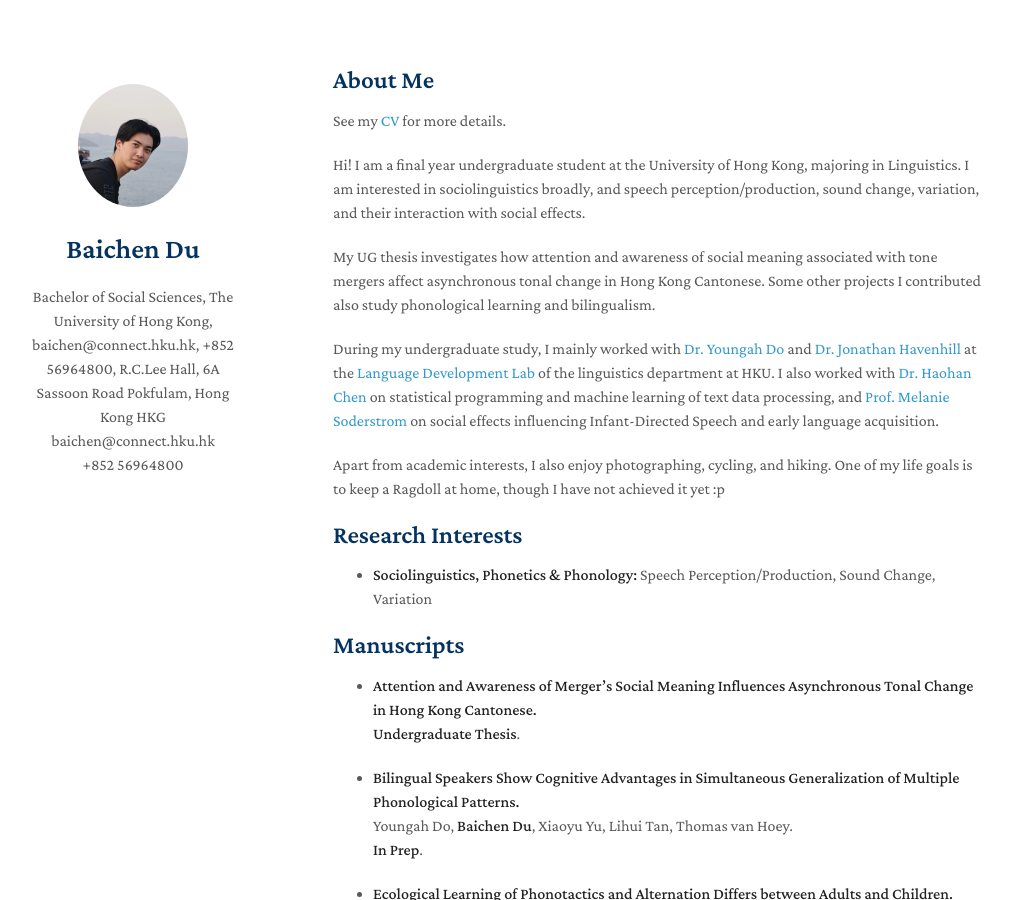
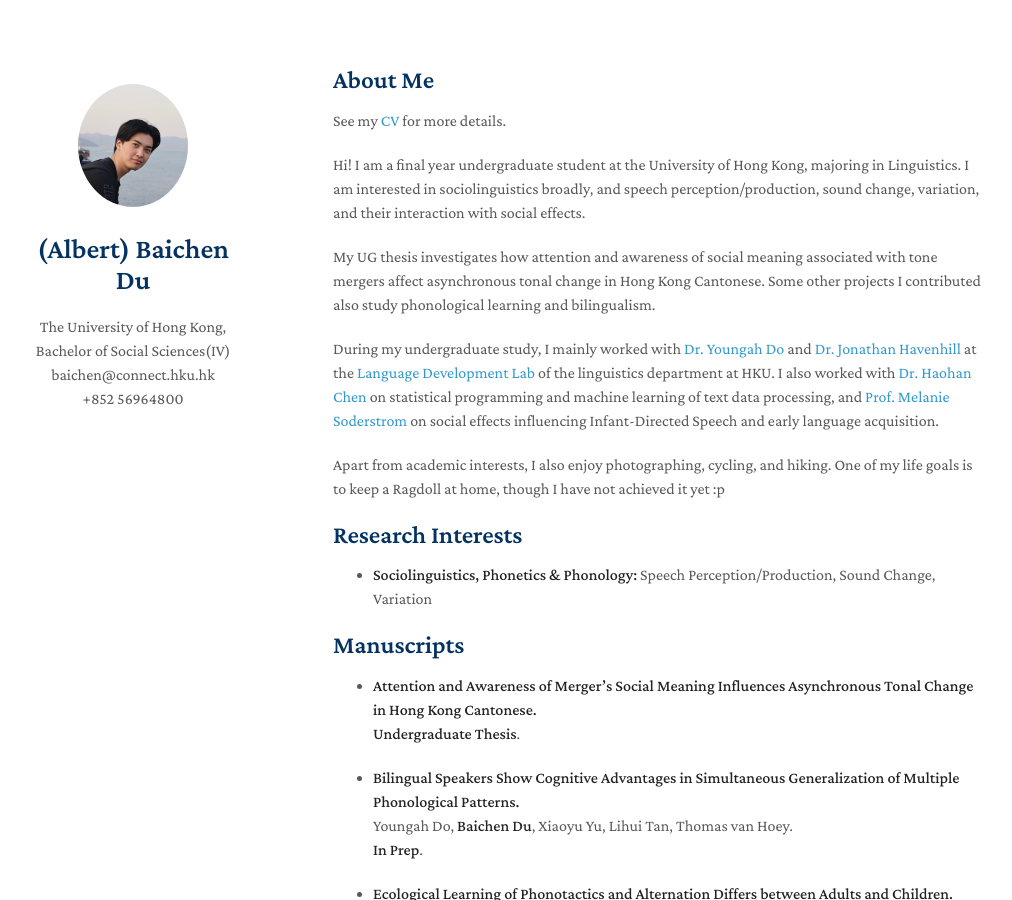
Before and after one commit to AlbertBaichenDu/AlbertBaichenDu.github.io, a Jekyll site: the page built from index.md, in a window 1280 px wide and 900 px high. Shown: the whole window, without its empty margins (137-1149 px from the left). Built offline with Jekyll 4.4.1, drawn with Linux system fonts in a browser that asks for light colours; nearby versions of some CDN libraries; a style sheet for code colours, icons or effects is not loaded; our own code applies the rules of GitHub Pages for plain Markdown files.

Commit message:
Update _config.yml

```diff
--- a/_config.yml
+++ b/_config.yml
@@ -1,5 +1,5 @@
-title: Baichen Du
-position: Bachelor of Social Sciences,   The University of Hong Kong, baichen@connect.hku.hk,    +852 56964800,     R.C.Lee Hall, 6A Sassoon Road Pokfulam, Hong Kong HKG
+title: (Albert) Baichen Du
+position: The University of Hong Kong, Bachelor of Social Sciences(IV)
 affiliation: baichen@connect.hku.hk
 email: +852 56964800
 address1: R.C.Lee Hall,
```
